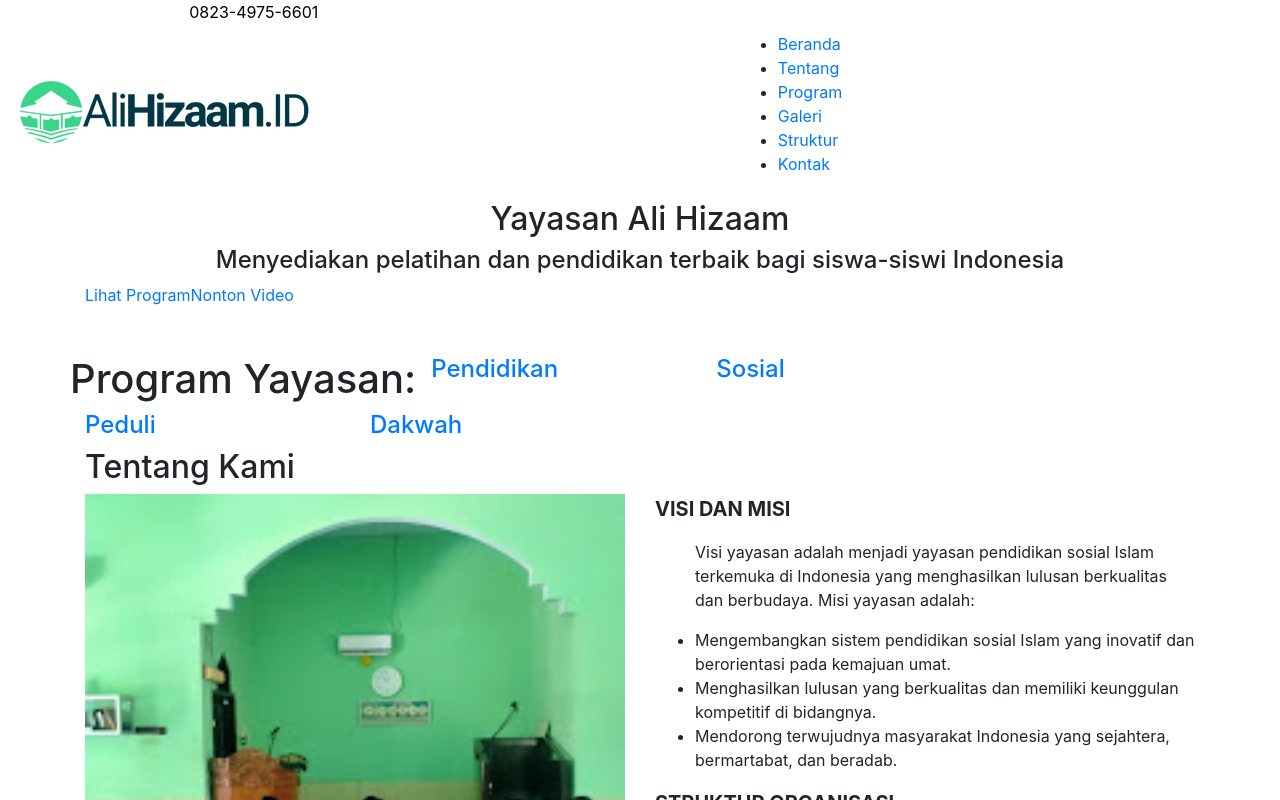
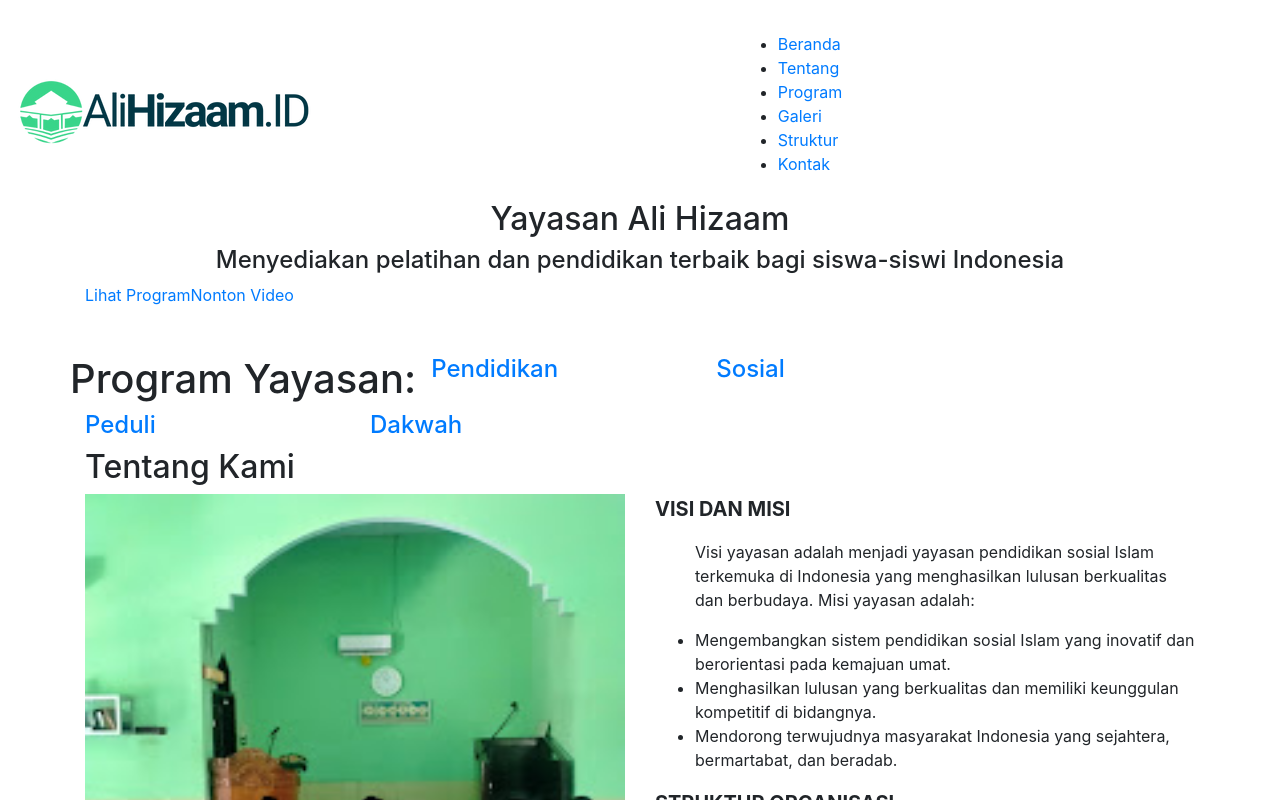
Before and after one commit to kreindo/webalihizaam-nuxt, a Nuxt app: page / in a window 1280 px wide. Shown: the top 800 px of the page. Built offline with nearby package versions, Linux system fonts and the light colour scheme.

Commit message:
revertion

```diff
--- a/components/Header.vue
+++ b/components/Header.vue
@@ -16,7 +16,7 @@
           </div>
           <div style="margin: 0 15px; text-decoration: none">
             <i class="bi bi-whatsapp"></i>
-                <a style="color: black" href="https://wa.me/6282349756601"
+            <a style="color: white" href="https://wa.me/6282349756601"
               >0823-4975-6601</a
             >
           </div>
--- a/static/assets/css/main.css
+++ b/static/assets/css/main.css
@@ -363,9 +363,9 @@ section {
     align-items: center;
   }
 
-  /* .navbar li {
+  .navbar li {
     position: relative;
-  } */
+  }
 
   .navbar > ul > li {
     white-space: nowrap;
```
Lines whose indentation alone changed are shown as unchanged.
